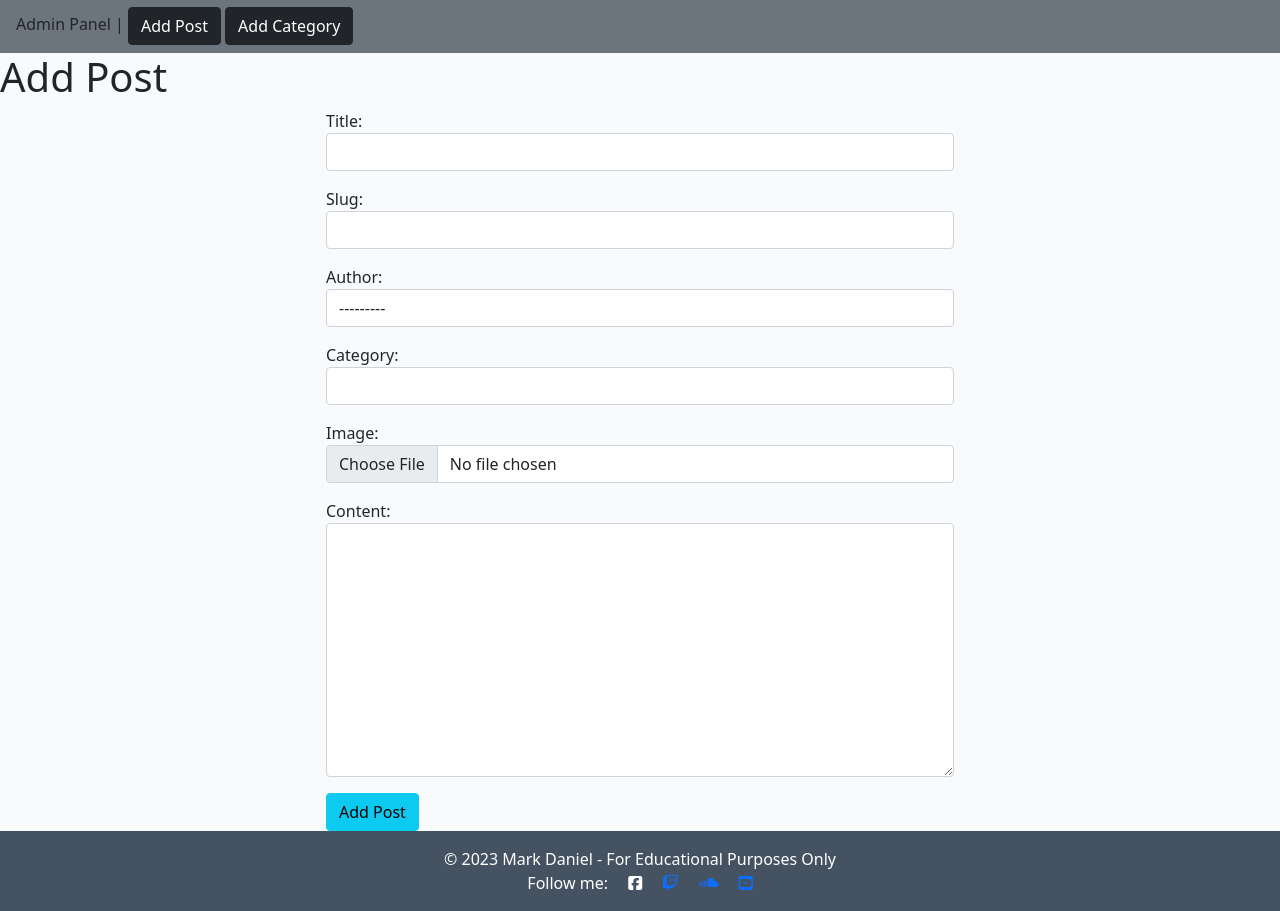
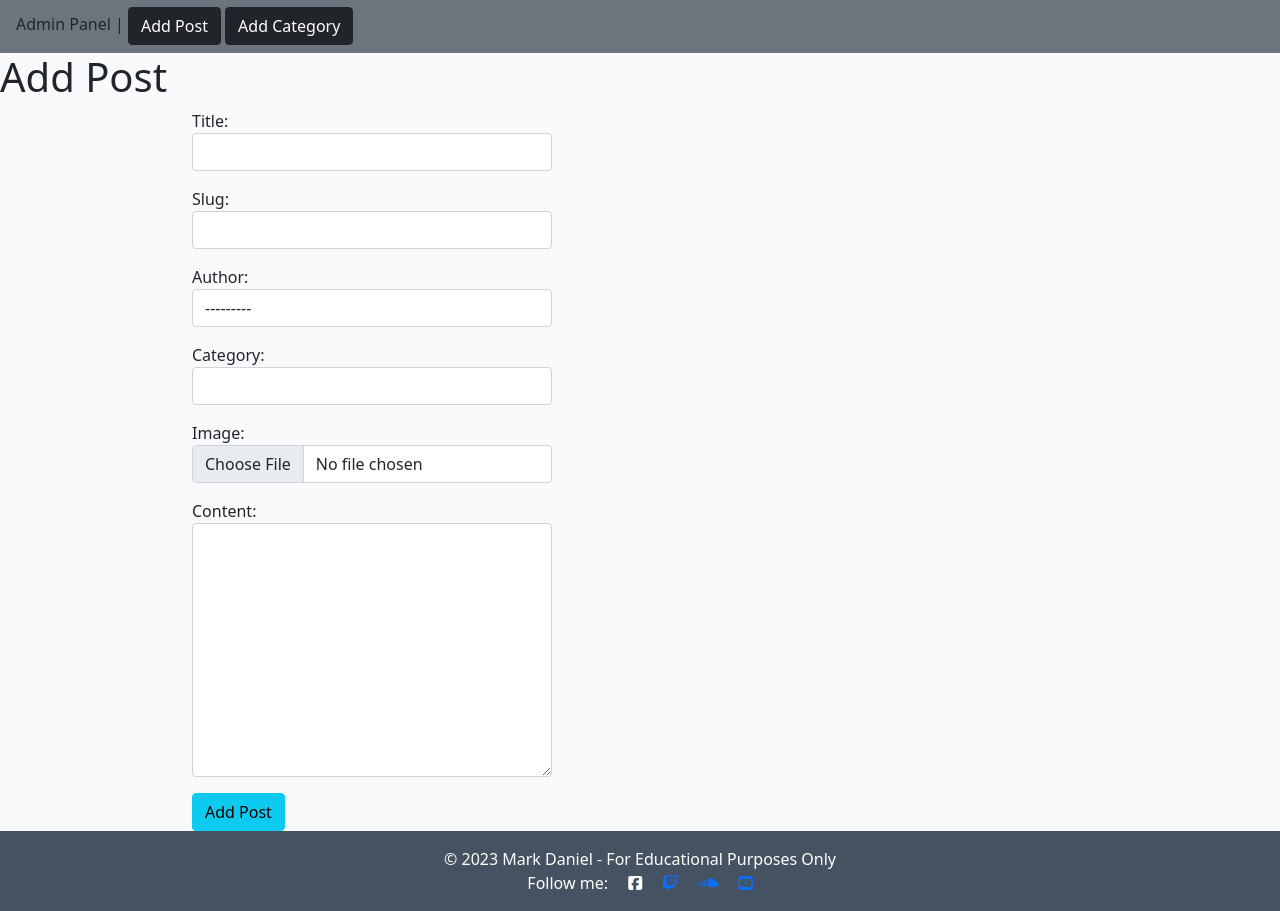
Before and after one commit to markdaniel1982/MD82-P4, a Django app: page /add_post.html/ in a window 1280 px wide. Shown: the part 177-1088 px from the top of the page. Run offline with Django 3.2, Linux system fonts and the light colour scheme; the visitor is signed in with stand-in values (Sample User, id 1); data comes from the database, SQL or seed files in the repository; lists and menus that the app fills with data are empty; some libraries are stand-ins or nearby versions.

Commit message:
complete adjustments after html/css validation

```diff
--- a/static/css/style.css
+++ b/static/css/style.css
@@ -1,8 +1,8 @@
-/* . {
+* {
+    margin: 0;
     padding: 0;
-    margin: 0;
-    border: 0;
-} */
+    border: none;
+}
 
 body {
     background-color: #F9FAFC;
@@ -202,7 +202,10 @@ a {
 
 .comment-delete {
     float: right;
+}
 
+.add-post-form {
+    max-width: 60vw;
 }
 
 #social-link {
--- a/templates/account/login.html
+++ b/templates/account/login.html
@@ -28,7 +28,7 @@
                 {% if redirect_field_value %}
                 <input type="hidden" name="{{ redirect_field_name }}" value="{{ redirect_field_value }}" />
                 {% endif %}
-                <button id="account-btn" class="btn btn-signup right" type="submit">{% trans "Sign In" %}</button>
+                <button id="account-btn" class="btn btn-info right" type="submit">{% trans "Sign In" %}</button>
             </form>
         </div>
     </div>
--- a/templates/account/logout.html
+++ b/templates/account/logout.html
@@ -21,7 +21,7 @@
                 {% if redirect_field_value %}
                 <input type="hidden" name="{{ redirect_field_name }}" value="{{ redirect_field_value }}" />
                 {% endif %}
-                <button id="account-btn" class="btn btn-signup right" type="submit">{% trans 'Sign Out' %}</button>
+                <button id="account-btn" class="btn btn-info right" type="submit">{% trans 'Sign Out' %}</button>
             </form>
         </div>
     </div>
--- a/templates/add_category.html
+++ b/templates/add_category.html
@@ -11,6 +11,7 @@
                 {% csrf_token %}
                 {{ form.as_p }}
                 <button class='btn btn-info' type="submit" value="Post">Add Category</button>
+            </form>
         </div>
     </div>
 </div>
--- a/templates/add_post.html
+++ b/templates/add_post.html
@@ -4,13 +4,14 @@
 {% load crispy_forms_tags %}
 {% if request.user.is_superuser %}
 <h1>Add Post</h1>
-<div class="row">
+<div class="row add-post-form">
     <div class="mx-auto col-10 col-md-8 col-lg-6">
         <div class="form-group">
             <form method="POST" enctype="multipart/form-data">
                 {% csrf_token %}
                 {{ form.as_p }}
                 <button class='btn btn-info' type="submit" value="Post">Add Post</button>
+            </form>
         </div>
     </div>
 </div>
```
